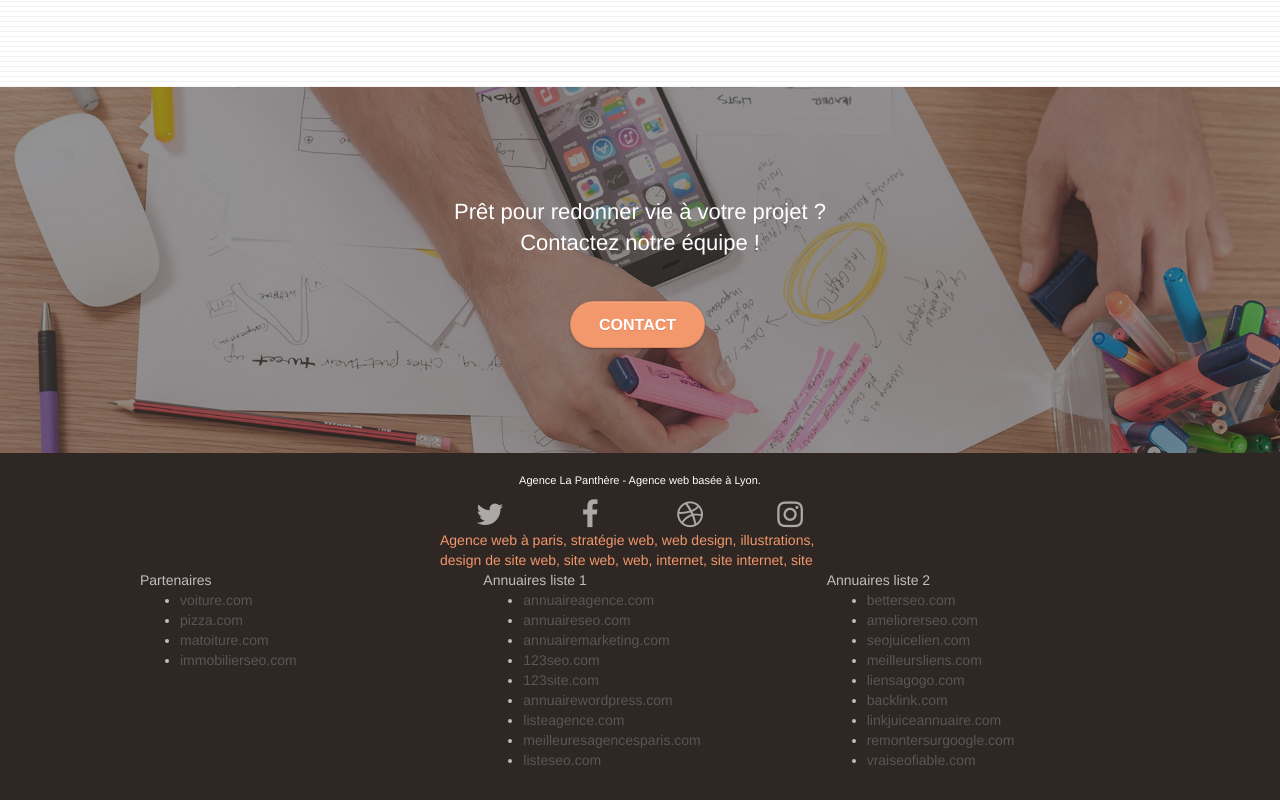
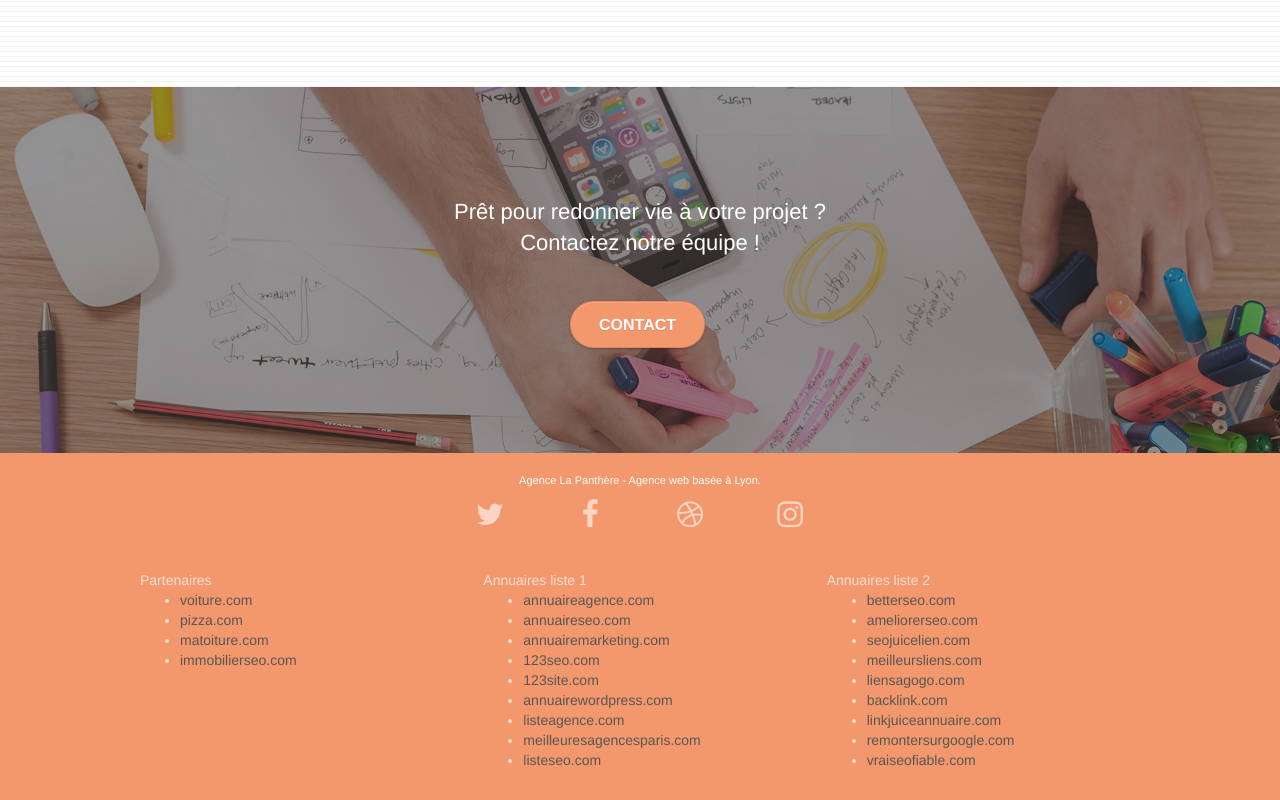
Before and after one commit to Ashywar/OC_P4, a plain HTML site: page index.html in a window 1280 px wide. Shown: the part 2758-3558 px from the top of the page. Drawn offline with Linux system fonts and the light colour scheme.

Commit message:
change color

```diff
--- a/style.css
+++ b/style.css
@@ -769,7 +769,7 @@ h4 {
 }
 
 .bgc-atomic-tangerine {
-    background-color: #2e2723;
+    background-color: #F3976C;
 }
 
 .tc-white {
```
